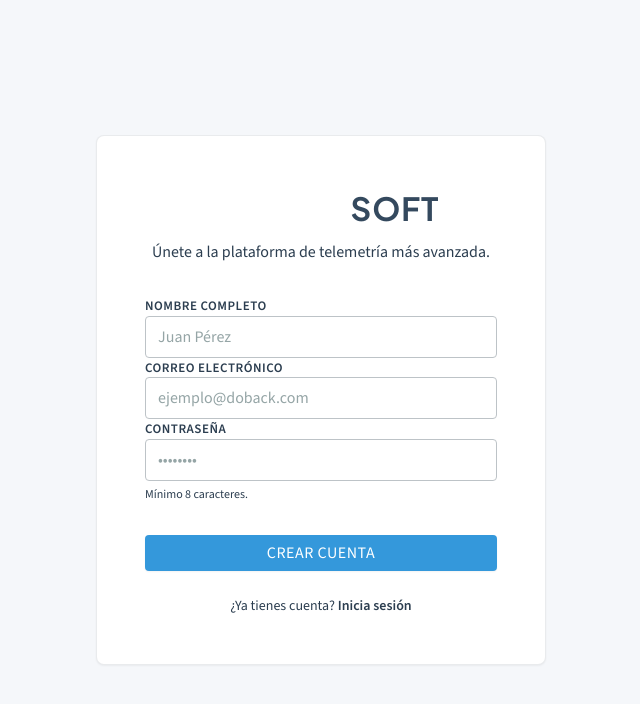
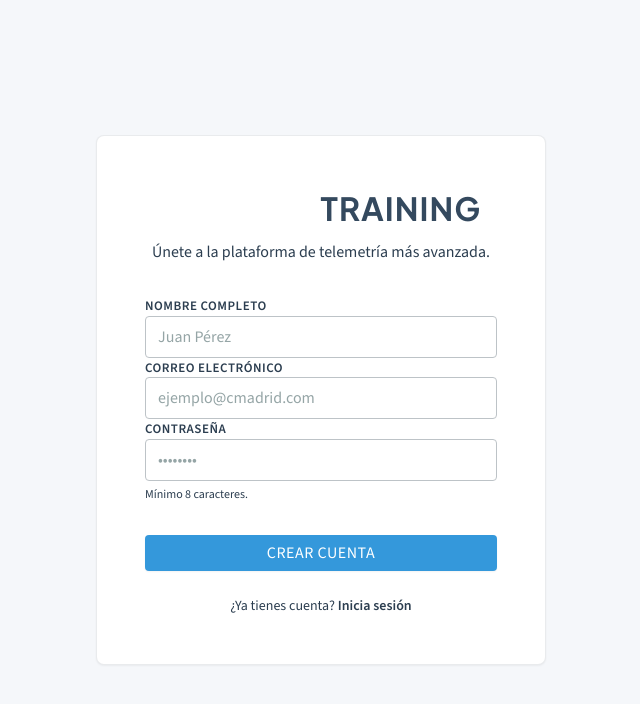
Before and after one commit to cosigein/training, a Flask app: page /auth/register in a window 1280 px wide. Shown: the top 704 px of the page, without its empty margins (319-959 px from the left). Run offline with Flask 3, Linux system fonts and the light colour scheme; parts of the project's set-up code (start-up, migrations or seed data) failed here and were passed over; some libraries are stand-ins or nearby versions.

Commit message:
fix(fe): rebrand DOBACKSOFT → CMadrid Training en templates legacy (#16)
Reemplaza el branding visible "DOBACKSOFT"/"DobackSoft"/"DobackSoft V3"
en los 20 templates que usan el sidebar viejo (extends "base.html") por
"CMadrid Training". También cambia los placeholders de email
@doback.com → @cmadrid.com en login y register.

Mitiga D-FE-001: CMadrid bajo NDA ya no ve el branding del proyecto
previo en /sessions/, /admin/*, /vehicles/, /events/, errors 404/500
y demás rutas con sidebar legacy.

Templates tocados (titles + logos + descripción):
- app/templates/base.html (logo sidebar)
- app/templates/{settings.html, kpis/executive.html}
- app/templates/errors/{404.html, 500.html}
- app/blueprints/admin/templates/admin/*.html (5 files)
- app/blueprints/auth/templates/auth/{login.html, register.html}
- app/blueprints/events/templates/events/*.html (2)
- app/blueprints/sessions/templates/sessions/*.html (2)
- app/blueprints/vehicles/templates/vehicles/*.html (2)
- app/blueprints/uploads/templates/uploads/unified.html
- app/blueprints/system/templates/system/landing.html

NO toca:
- CSS (clases, ids ni componentes)
- Backend / models / blueprints code
- BD ni schema
- Templates del top-nav nuevo (manager/*, alumno/*) que ya tenían
  branding correcto

Verificación local:
- 0 ocurrencias restantes de DOBACK/Dobacksoft/@doback en templates
- /auth/login renderiza "CMadrid Training"
- /sessions/ con sesión muestra sidebar "CMADRID TRAINING" (era "DOBACKSOFT")
- App importa OK con 46 rutas registradas

```diff
--- a/app/blueprints/admin/templates/admin/convocatoria_detail.html
+++ b/app/blueprints/admin/templates/admin/convocatoria_detail.html
@@ -1,5 +1,5 @@
 {% extends "base.html" %}
-{% block title %}{{ convocatoria.name }} - DobackSoft{% endblock %}
+{% block title %}{{ convocatoria.name }} - CMadrid Training{% endblock %}
 
 {% block content %}
 {% set is_open = convocatoria.status.value == 'OPEN' %}
--- a/app/blueprints/admin/templates/admin/convocatoria_edit.html
+++ b/app/blueprints/admin/templates/admin/convocatoria_edit.html
@@ -1,5 +1,5 @@
 {% extends "base.html" %}
-{% block title %}Editar {{ convocatoria.name }} - DobackSoft{% endblock %}
+{% block title %}Editar {{ convocatoria.name }} - CMadrid Training{% endblock %}
 
 {% block content %}
 <div style="display: flex; justify-content: space-between; align-items: center; margin-bottom: var(--space-lg);">
--- a/app/blueprints/admin/templates/admin/convocatoria_new.html
+++ b/app/blueprints/admin/templates/admin/convocatoria_new.html
@@ -1,5 +1,5 @@
 {% extends "base.html" %}
-{% block title %}Nueva convocatoria - DobackSoft{% endblock %}
+{% block title %}Nueva convocatoria - CMadrid Training{% endblock %}
 
 {% block content %}
 <div style="display: flex; justify-content: space-between; align-items: center; margin-bottom: var(--space-lg);">
--- a/app/blueprints/admin/templates/admin/convocatorias_list.html
+++ b/app/blueprints/admin/templates/admin/convocatorias_list.html
@@ -1,5 +1,5 @@
 {% extends "base.html" %}
-{% block title %}Convocatorias - DobackSoft{% endblock %}
+{% block title %}Convocatorias - CMadrid Training{% endblock %}
 
 {% block content %}
 <div style="display: flex; justify-content: space-between; align-items: center; margin-bottom: var(--space-lg);">
--- a/app/blueprints/admin/templates/admin/organizations.html
+++ b/app/blueprints/admin/templates/admin/organizations.html
@@ -1,6 +1,6 @@
 {% extends "base.html" %}
 
-{% block title %}Administración de Organizaciones - DobackSoft{% endblock %}
+{% block title %}Administración de Organizaciones - CMadrid Training{% endblock %}
 
 {% block content %}
 <header style="display: flex; justify-content: space-between; align-items: center; margin-bottom: var(--space-xl);">
--- a/app/blueprints/auth/templates/auth/login.html
+++ b/app/blueprints/auth/templates/auth/login.html
@@ -1,12 +1,12 @@
 {% extends "base.html" %}
 
-{% block title %}Iniciar Sesión - DobackSoft{% endblock %}
+{% block title %}Iniciar Sesión - CMadrid Training{% endblock %}
 
 {% block content %}
 <div style="display: flex; align-items: center; justify-content: center; min-height: calc(100vh - 4rem);">
     <div class="card" style="width: 100%; max-width: 400px; padding: var(--space-2xl);">
         <div style="text-align: center; margin-bottom: var(--space-xl);">
-            <div style="font-family: var(--font-heading); font-size: 2rem; font-weight: 800; color: var(--color-primary-800); letter-spacing: -0.02em; margin-bottom: var(--space-sm);">DOBACK<span style="color: var(--color-accent-500)">SOFT</span></div>
+            <div style="font-family: var(--font-heading); font-size: 2rem; font-weight: 800; color: var(--color-primary-800); letter-spacing: -0.02em; margin-bottom: var(--space-sm);">CMadrid<span style="color: var(--color-accent-500)">Training</span></div>
             <p style="color: var(--color-gray-500);">Bienvenido. Por favor inicia sesión.</p>
         </div>
 
@@ -15,7 +15,7 @@
 
             <div class="field">
                 <label class="field__label">Correo Electrónico</label>
-                <input type="email" name="email" class="field__input" placeholder="ejemplo@doback.com" required>
+                <input type="email" name="email" class="field__input" placeholder="ejemplo@cmadrid.com" required>
             </div>
 
             <div class="field">
--- a/app/blueprints/auth/templates/auth/register.html
+++ b/app/blueprints/auth/templates/auth/register.html
@@ -1,12 +1,12 @@
 {% extends "base.html" %}
 
-{% block title %}Crear Cuenta - DobackSoft{% endblock %}
+{% block title %}Crear Cuenta - CMadrid Training{% endblock %}
 
 {% block content %}
 <div style="display: flex; align-items: center; justify-content: center; min-height: calc(100vh - 4rem);">
     <div class="card" style="width: 100%; max-width: 450px; padding: var(--space-2xl);">
         <div style="text-align: center; margin-bottom: var(--space-xl);">
-            <div class="sidebar__logo" style="font-size: 2rem; margin-bottom: var(--space-sm);">DOBACK<span style="color: var(--color-primary-500)">SOFT</span></div>
+            <div class="sidebar__logo" style="font-size: 2rem; margin-bottom: var(--space-sm);">CMadrid<span style="color: var(--color-primary-500)">Training</span></div>
             <p style="color: var(--color-text-400);">Únete a la plataforma de telemetría más avanzada.</p>
         </div>
 
@@ -20,7 +20,7 @@
 
             <div class="field">
                 <label class="field__label">Correo Electrónico</label>
-                <input type="email" name="email" class="field__input" placeholder="ejemplo@doback.com" required>
+                <input type="email" name="email" class="field__input" placeholder="ejemplo@cmadrid.com" required>
             </div>
 
             <div class="field">
--- a/app/blueprints/events/templates/events/detail.html
+++ b/app/blueprints/events/templates/events/detail.html
@@ -1,6 +1,6 @@
 {% extends "base.html" %}
 
-{% block title %}Detalle de Evento - {{ event.id }} - DobackSoft{% endblock %}
+{% block title %}Detalle de Evento - {{ event.id }} - CMadrid Training{% endblock %}
 
 {% block content %}
 <div style="display: flex; justify-content: space-between; align-items: center; margin-bottom: var(--space-lg);">
--- a/app/blueprints/events/templates/events/list.html
+++ b/app/blueprints/events/templates/events/list.html
@@ -1,6 +1,6 @@
 {% extends "base.html" %}
 
-{% block title %}Centro de Control de Eventos - DobackSoft{% endblock %}
+{% block title %}Centro de Control de Eventos - CMadrid Training{% endblock %}
 
 {% block content %}
 <div style="display: flex; justify-content: space-between; align-items: center; margin-bottom: var(--space-lg);">
--- a/app/blueprints/sessions/templates/sessions/detail.html
+++ b/app/blueprints/sessions/templates/sessions/detail.html
@@ -1,6 +1,6 @@
 {% extends "base.html" %}
 
-{% block title %}Análisis de Intento - {{ attempt.id }} - DobackSoft{% endblock %}
+{% block title %}Análisis de Intento - {{ attempt.id }} - CMadrid Training{% endblock %}
 
 {% block extra_css %}
 <link rel="stylesheet" href="https://unpkg.com/leaflet@1.9.4/dist/leaflet.css" />
--- a/app/blueprints/sessions/templates/sessions/list.html
+++ b/app/blueprints/sessions/templates/sessions/list.html
@@ -1,6 +1,6 @@
 {% extends "base.html" %}
 
-{% block title %}Historial de Intentos - DobackSoft{% endblock %}
+{% block title %}Historial de Intentos - CMadrid Training{% endblock %}
 
 {% block content %}
 <div style="display: flex; justify-content: space-between; align-items: center; margin-bottom: var(--space-lg);">
--- a/app/blueprints/system/templates/system/landing.html
+++ b/app/blueprints/system/templates/system/landing.html
@@ -1,6 +1,6 @@
 {% extends "base.html" %}
 
-{% block title %}DobackSoft V3 - Gestión de Flotas Avanzada{% endblock %}
+{% block title %}CMadrid Training - Gestión de Flotas Avanzada{% endblock %}
 
 {% block content %}
 <div style="display: flex; flex-direction: column; align-items: center; justify-content: center; min-height: 80vh; text-align: center; gap: var(--space-2xl);">
@@ -9,7 +9,7 @@
             El futuro de la <span style="color: var(--color-primary-500)">telemetría</span> ya está aquí.
         </h1>
         <p style="font-size: 1.25rem; color: var(--color-text-400); margin-bottom: var(--space-2xl);">
-            DobackSoft V3 ofrece una plataforma integral para el monitoreo de flotas,
+            CMadrid Training ofrece una plataforma integral para el monitoreo de flotas,
             análisis de sesiones de conducción y gestión de seguridad vial con tecnología de punta.
         </p>
 
--- a/app/blueprints/uploads/templates/uploads/unified.html
+++ b/app/blueprints/uploads/templates/uploads/unified.html
@@ -1,6 +1,6 @@
 {% extends "base.html" %}
 
-{% block title %}Subir Datos - DobackSoft{% endblock %}
+{% block title %}Subir Datos - CMadrid Training{% endblock %}
 
 {% block content %}
 <header style="margin-bottom: var(--space-xl);">
--- a/app/blueprints/vehicles/templates/vehicles/detail.html
+++ b/app/blueprints/vehicles/templates/vehicles/detail.html
@@ -1,6 +1,6 @@
 {% extends "base.html" %}
 
-{% block title %}Detalle del Vehículo - {{ vehicle.name }} - DobackSoft{% endblock %}
+{% block title %}Detalle del Vehículo - {{ vehicle.name }} - CMadrid Training{% endblock %}
 
 {% block content %}
 <div style="display: flex; justify-content: space-between; align-items: center; margin-bottom: var(--space-lg);">
--- a/app/blueprints/vehicles/templates/vehicles/list.html
+++ b/app/blueprints/vehicles/templates/vehicles/list.html
@@ -1,6 +1,6 @@
 {% extends "base.html" %}
 
-{% block title %}Inventario de Vehículos - DobackSoft{% endblock %}
+{% block title %}Inventario de Vehículos - CMadrid Training{% endblock %}
 
 {% block content %}
 <div style="display: flex; justify-content: space-between; align-items: center; margin-bottom: var(--space-lg);">
--- a/app/templates/base.html
+++ b/app/templates/base.html
@@ -3,7 +3,7 @@
 <head>
     <meta charset="UTF-8">
     <meta name="viewport" content="width=device-width, initial-scale=1.0">
-    <title>{% block title %}DobackSoft V3{% endblock %}</title>
+    <title>{% block title %}CMadrid Training{% endblock %}</title>
 
     <!-- Fonts -->
     <link rel="preconnect" href="https://fonts.googleapis.com">
@@ -34,7 +34,7 @@
         {% if current_user.is_authenticated %}
         <aside class="sidebar">
             <div class="sidebar__header">
-                <div class="sidebar__logo">DOBACK<span style="color: var(--color-primary-500)">SOFT</span></div>
+                <div class="sidebar__logo">CMadrid<span style="color: var(--color-primary-500)">Training</span></div>
             </div>
 
             <nav class="sidebar__nav">
--- a/app/templates/errors/404.html
+++ b/app/templates/errors/404.html
@@ -1,6 +1,6 @@
 {% extends "base.html" %}
 
-{% block title %}Página no encontrada - DobackSoft{% endblock %}
+{% block title %}Página no encontrada - CMadrid Training{% endblock %}
 
 {% block content %}
 <div style="display: flex; flex-direction: column; align-items: center; justify-content: center; min-height: 60vh; text-align: center;">
--- a/app/templates/errors/500.html
+++ b/app/templates/errors/500.html
@@ -1,6 +1,6 @@
 {% extends "base.html" %}
 
-{% block title %}Error del Servidor - DobackSoft{% endblock %}
+{% block title %}Error del Servidor - CMadrid Training{% endblock %}
 
 {% block content %}
 <div style="display: flex; flex-direction: column; align-items: center; justify-content: center; min-height: 60vh; text-align: center;">
--- a/app/templates/kpis/executive.html
+++ b/app/templates/kpis/executive.html
@@ -1,6 +1,6 @@
 {% extends "base.html" %}
 
-{% block title %}Panel Ejecutivo - DobackSoft{% endblock %}
+{% block title %}Panel Ejecutivo - CMadrid Training{% endblock %}
 
 {% block content %}
 <div class="dashboard-header" style="background: white; border-bottom: 1px solid var(--color-gray-200); padding: var(--space-md) var(--space-lg); margin: -var(--space-xl) -var(--space-xl) var(--space-xl) -var(--space-xl);">
--- a/app/templates/settings.html
+++ b/app/templates/settings.html
@@ -1,6 +1,6 @@
 {% extends "base.html" %}
 
-{% block title %}Configuración - DobackSoft{% endblock %}
+{% block title %}Configuración - CMadrid Training{% endblock %}
 
 {% block content %}
 <header style="margin-bottom: var(--space-xl);">
```
